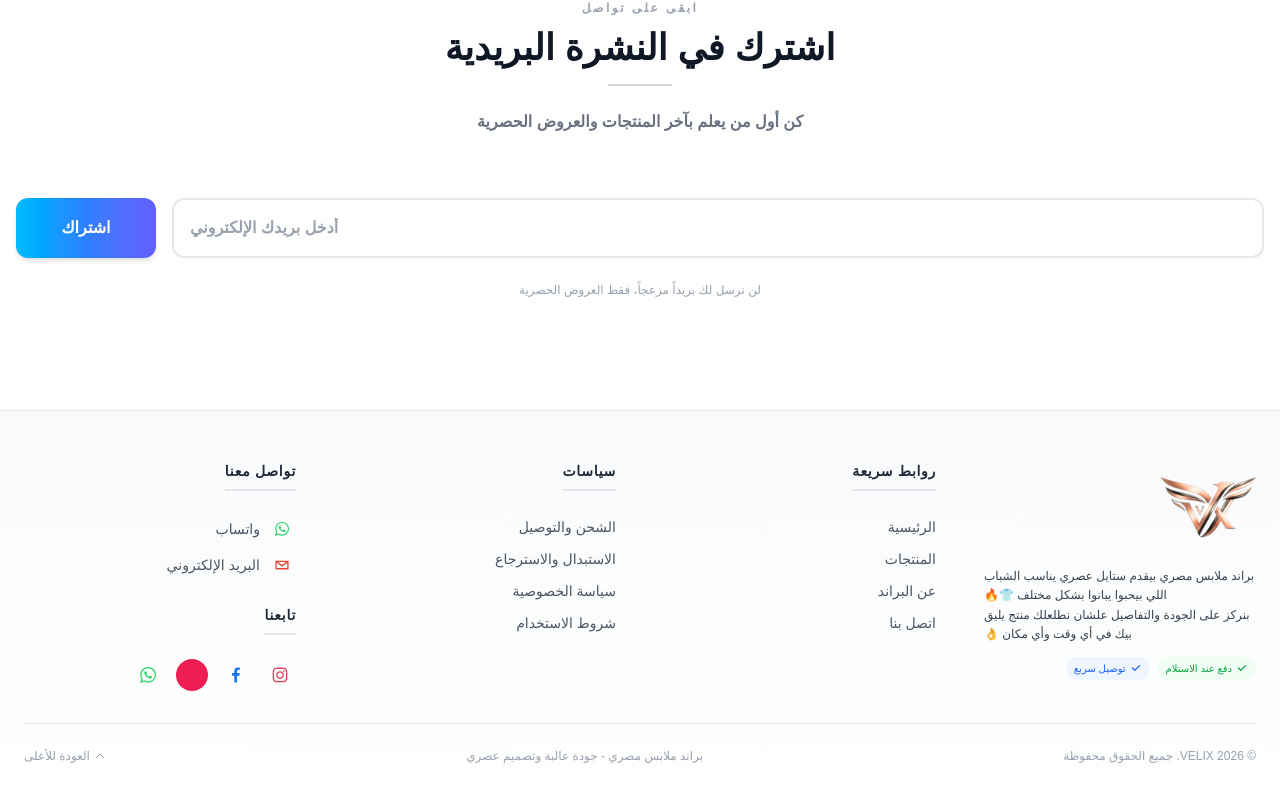
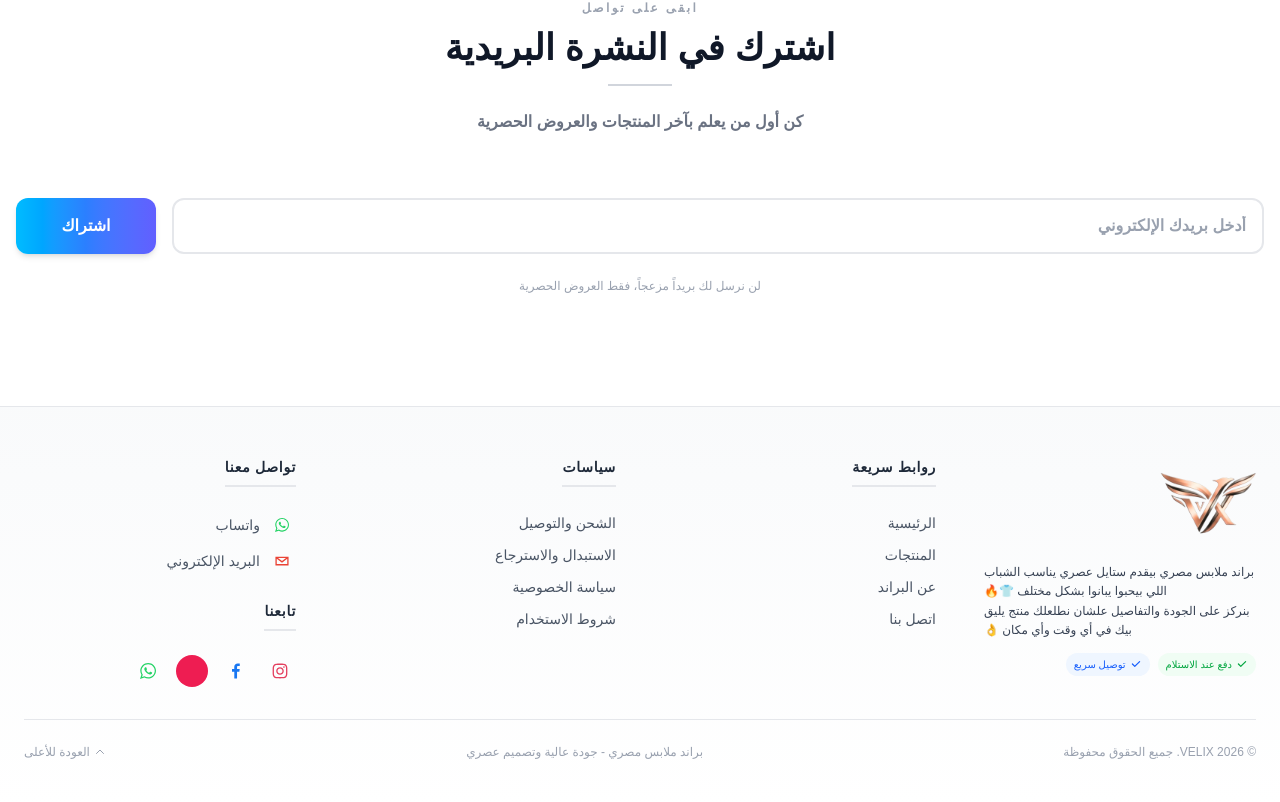
Before and after one commit to velix2026/velix, a Next.js app: page / in a window 1280 px wide. Shown: the part 1998-2800 px from the top of the page. Built offline with nearby package versions, Linux system fonts and the light colour scheme; no server answers; the database is empty.

Commit message:
سسسس

```diff
--- a/src/components/Newsletter.tsx
+++ b/src/components/Newsletter.tsx
@@ -287,10 +287,10 @@ export default function Newsletter() {
                     value={email}
                     onChange={(e) => setEmail(e.target.value)}
                     placeholder="أدخل بريدك الإلكتروني"
-                  className="flex-1 p-4 rounded-xl border-2 border-gray-200 bg-white text-gray-900 font-bold focus:outline-none focus:border-gray-400 transition placeholder:text-gray-400 placeholder:flex placeholder:items-center placeholder:justify-center"
+                    className="flex-1 h-14 px-4 rounded-xl border-2 border-gray-200 bg-white text-gray-900 font-bold focus:outline-none focus:border-gray-400 transition placeholder:text-gray-400 leading-14"
                     required
                     disabled={loading}
-                  dir="ltr"
+                    dir="rtl"
                   />
                 <button
                   type="submit"
```
Lines whose indentation alone changed are shown as unchanged.
